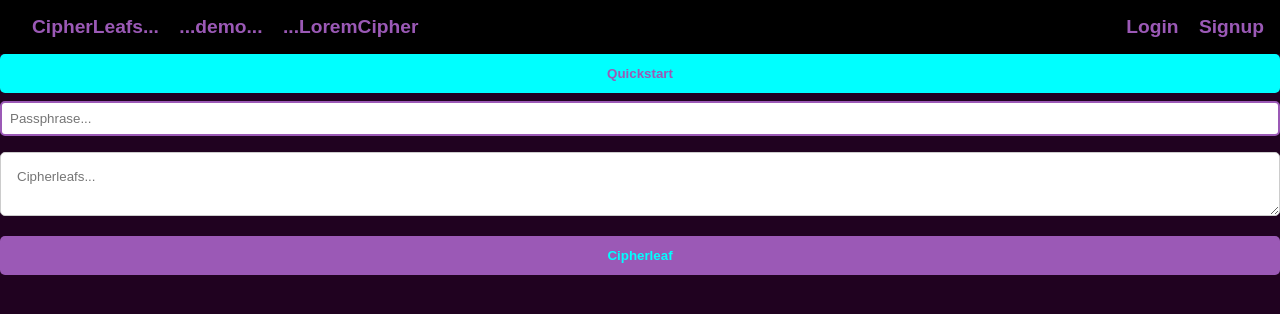
After one commit to janiejestemja/cipherleaf, a Flask app: page /demo in a window 1280 px wide. The commit adds this page. Shown: the top 314 px of the page. Run offline with Flask 3, Linux system fonts and the light colour scheme.

Commit message:
implemented demo-page

```diff
--- a/website/static/main.js
+++ b/website/static/main.js
@@ -1,6 +1,7 @@
 import init, { AesCtrSecret } from "./pkg/aes_ctr_rsts.js";
 const cipherNote = document.getElementById("cipher-note");
 const cipherBtn = document.getElementById("cipher-btn");
+const demoCipherBtn = document.getElementById("demo-cipher-btn");
 const cipherDiv = document.getElementById("cipher-div");
 const passDiv = document.getElementById("passphrase");
 const quickStartModal = document.getElementById("quickStartModal");
@@ -12,7 +13,7 @@ async function main() {
     document.querySelectorAll(".deletable").forEach(div => {
         div.addEventListener("click", async () => handleDecryption(div));
     });
-    cipherBtn.addEventListener("click", async () => {
+    cipherBtn?.addEventListener("click", async () => {
         const plaintext = cipherNote.value.trim();
         if (plaintext !== "") {
             const encoded = new TextEncoder().encode(plaintext);
@@ -28,6 +29,23 @@ async function main() {
                 const hexContent = div.textContent?.replace("Decode & Vanish", "").trim() || "";
                 div.remove();
                 saveCipherHex(hexContent);
+            });
+        }
+    });
+    demoCipherBtn?.addEventListener("click", async () => {
+        const plaintext = cipherNote.value.trim();
+        if (plaintext !== "") {
+            const encoded = new TextEncoder().encode(plaintext);
+            let { key, nonce } = await deriveKeyAndNonce(passDiv.value?.trim() || "abc");
+            const encrypted = new AesCtrSecret(key, nonce).encrypt(encoded);
+            const encryptedHex = bytesToHex(encrypted);
+            const div = document.createElement("div");
+            div.classList.add("leaf-note");
+            div.textContent = encryptedHex;
+            cipherDiv.appendChild(div);
+            cipherNote.value = "";
+            div.addEventListener("click", async () => {
+                handleDecryption(div);
             });
         }
     });
@@ -88,7 +106,7 @@ function saveCipherHex(cipherHex) {
 async function handleDecryption(element) {
     const hexString = element.textContent?.trim() || "Ooops, something went wrong...";
     const hexBytes = hexToBytes(hexString);
-    let passphrase = passDiv.value?.trim() || "abc";
+    let passphrase = "abc";
     let { key, nonce } = await deriveKeyAndNonce(passphrase);
     const decrypted = new AesCtrSecret(key, nonce).encrypt(hexBytes);
     const decoded = new TextDecoder().decode(decrypted);
--- a/website/templates/base.html
+++ b/website/templates/base.html
@@ -14,6 +14,8 @@
       <a href="{{ url_for('views.home') }}">CipherLeafs...</a>
       {% if user.is_authenticated %}
       <a href="{{ url_for('views.notes') }}">...plainNotes...</a>
+      {% else %}
+      <a href="{{ url_for('views.demo') }}">...demo...</a>
       {% endif %}
       <a href="{{ url_for('views.lorem_cipher') }}">...LoremCipher</a>
     </div>
--- /dev/null
+++ b/website/templates/demo.html
@@ -0,0 +1,26 @@
+{% extends "base.html" %}
+{% block title %}Cipherleaf Demo{% endblock %}
+
+{% block content %}
+<div class="modal" id="quickStartModal">
+  <div class="modal-content" id="modalContent">
+      <p>Leave the Passphrase-Textarea empty to follow this tutorial.</p>
+      <br>
+      <p>Copy paste the <a href="/info">LoremCipher</a> into the Cipherleaf-Textarea and click on the Cipherleaf button, to encrypt it locally (inside the browser).</p>
+      <br>
+      <p>Click on the Message to (de)cipher it</p>
+      <br>
+      <p>Click twice on the Ciphertext to restore LoremIpsum from LoremCipher, and click a third time to obscure the contents of the crypt.</p>
+    <button class="close-modal-btn" id="closeModalBtn">Back to homepage</button>
+  </div>
+</div>
+<button class="modal-btn" id="quickStartBtn">Quickstart</button>
+<input class="phrase" type="password" id="passphrase" placeholder="Passphrase..."></input>
+<div class="notes-wrapper">
+  <div class="notes-list" id="cipher-div"></div>
+  <textarea name="cipher-note" id="cipher-note" placeholder="Cipherleafs..."></textarea>
+  <button class="sub-btn" id="demo-cipher-btn">Cipherleaf</button>
+</div>
+
+<script type="module" src="{{ url_for('static', filename='main.js') }}"></script>
+{% endblock %}
--- a/website/views.py
+++ b/website/views.py
@@ -11,6 +11,10 @@ views = Blueprint("views", __name__)
 @login_required
 def home():
     return render_template("home.html", user=current_user)
+
+@views.route("/demo", methods=["GET"])
+def demo():
+    return render_template("demo.html", user=current_user)
 
 @views.route("/lorem-cipher", methods=["GET"])
 def lorem_cipher():
```
Also changed, not shown: website/static/main.ts (+26 -4 lines).
